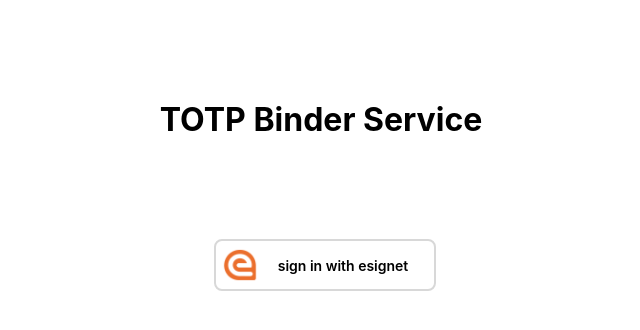
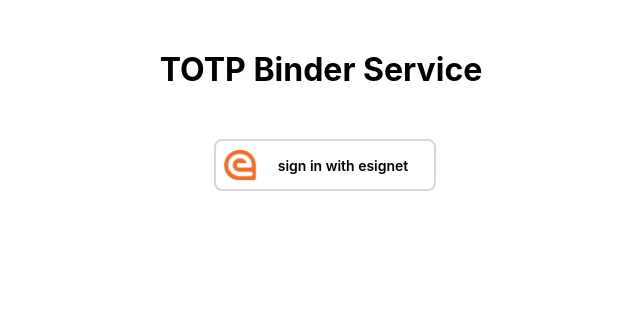
Before and after one commit to pramod-technoforte/Totp-binder-UI, a React (Create React App) app: page / in a window 1280 px wide. Shown: the top 330 px of the page, without its empty margins (319-959 px from the left). Built offline with nearby package versions, Linux system fonts and the light colour scheme.

Commit message:
generate qr css updates

```diff
--- a/src/styles/generateQR.css
+++ b/src/styles/generateQR.css
@@ -6,12 +6,12 @@
 }
 
 .heading {
-    margin-top: 100px;
-    margin-bottom: 100px;
+    margin-top: 50px;
+    margin-bottom: 50px;
 }
 
 .qr-container {
-    margin: 50px;
+    margin: 25px;
 }
 
 .button {
@@ -26,6 +26,7 @@
     color: #ffffff;
     transition: background-color 0.3s ease;
     cursor: pointer;
+    margin-bottom: 25px;
 }
 
 .button:hover {
@@ -34,7 +35,7 @@
 
 .logout-button {
     position: fixed;
-    top: 100px;
+    top: 50px;
     right: 30px;
     padding: 10px 20px;
     font-size: 14px;
```
